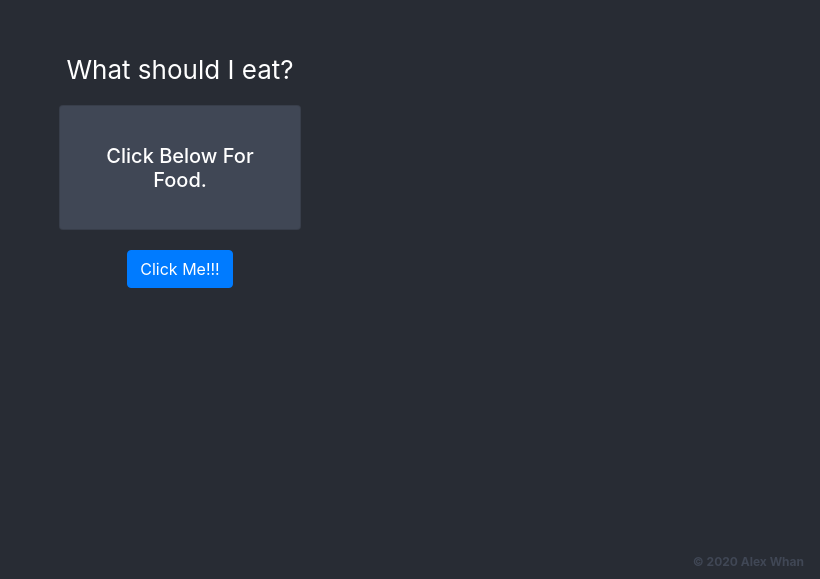
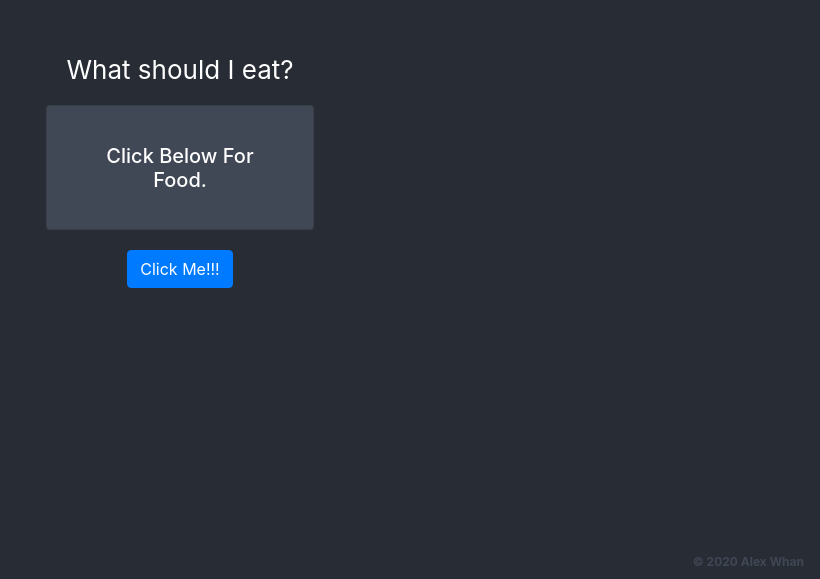
Before and after one commit to alex-whan/food-randomizer, a React (Create React App) app: page / in a window 1280 px wide. Shown: the part 221-800 px from the top of the page, without its empty margins (460-1280 px from the left). Built offline with nearby package versions, Linux system fonts and the light colour scheme.

Commit message:
Increased size of food title area to avoid line breaks

```diff
--- a/src/food.scss
+++ b/src/food.scss
@@ -6,5 +6,5 @@
   text-decoration: bolder;
   font-size: calc(15px + 2vmin);
   color: white;
-  width: 175px;
+  width: 200px;
 }
```
